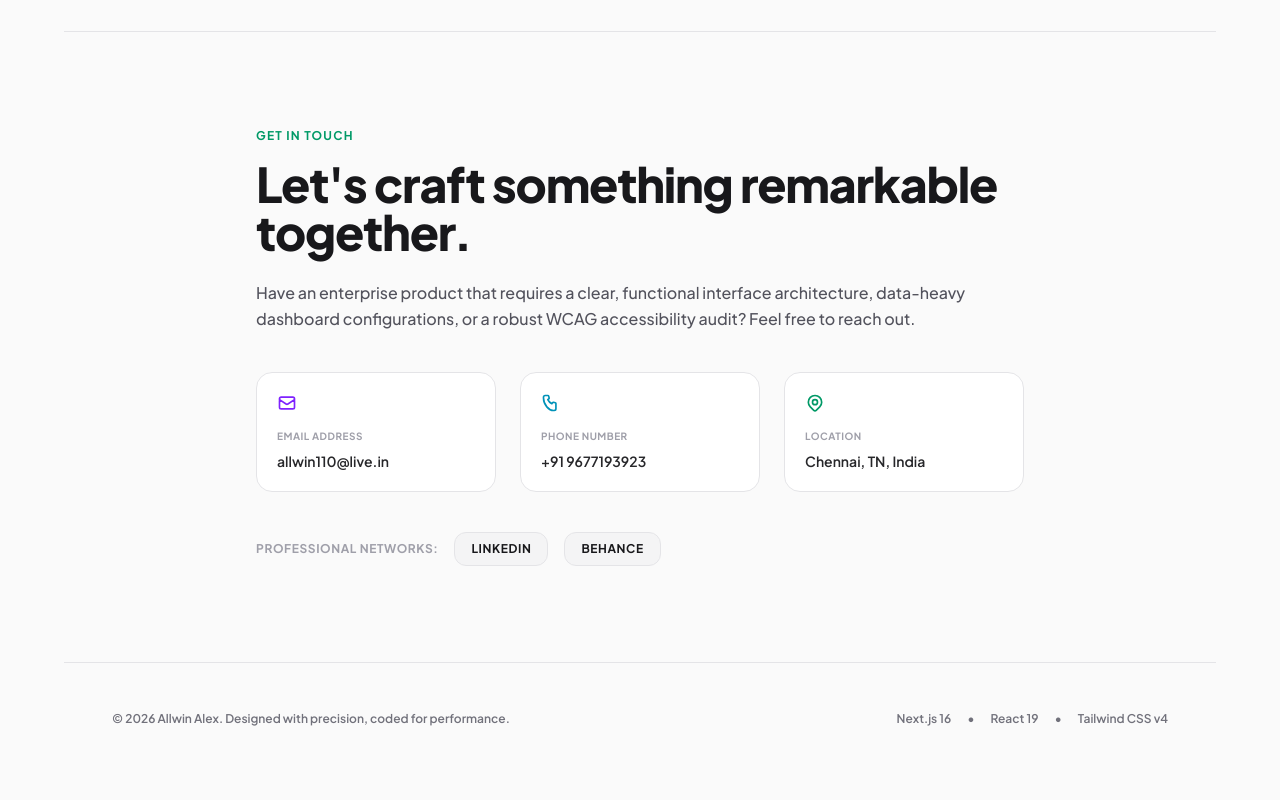
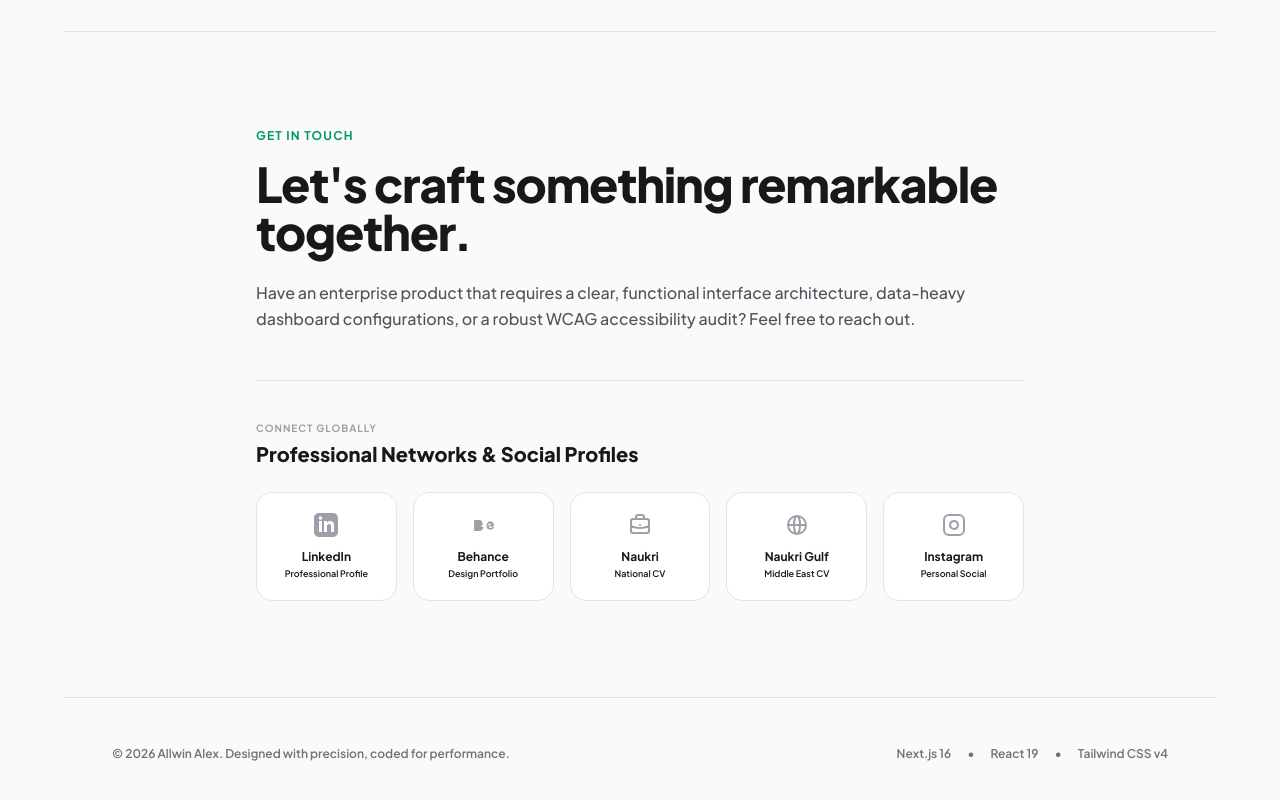
Before and after one commit to allwin110/allwin-portfolio, a Next.js app: page / in a window 1280 px wide. Shown: the part 4542-5342 px from the top of the page. Before the commit the page ends 5317 px from the top, so only its background shows below. Built offline with nearby package versions, Linux system fonts and the light colour scheme.

Commit message:
feat: initialize personal portfolio page with experience timeline and resume asset

```diff
--- a/app/page.tsx
+++ b/app/page.tsx
@@ -86,6 +86,33 @@ export default function Home() {
   const [theme, setTheme] = useState<'light' | 'dark'>('light');
   const [showScrollTop, setShowScrollTop] = useState(false);
   const [mounted, setMounted] = useState(false);
+
+  // States for protecting contact details
+  const [emailRevealed, setEmailRevealed] = useState(false);
+  const [phoneRevealed, setPhoneRevealed] = useState(false);
+  const [emailCopied, setEmailCopied] = useState(false);
+  const [phoneCopied, setPhoneCopied] = useState(false);
+
+  // Clipboard copy handlers
+  const handleCopyEmail = (e: React.MouseEvent) => {
+    e.stopPropagation();
+    e.preventDefault();
+    const emailParts = ["allwin110", "live.in"];
+    const fullEmail = emailParts.join("@");
+    navigator.clipboard.writeText(fullEmail);
+    setEmailCopied(true);
+    setTimeout(() => setEmailCopied(false), 2000);
+  };
+
+  const handleCopyPhone = (e: React.MouseEvent) => {
+    e.stopPropagation();
+    e.preventDefault();
+    const phoneParts = ["+91", "9677193923"];
+    const fullPhone = phoneParts.join("");
+    navigator.clipboard.writeText(fullPhone);
+    setPhoneCopied(true);
+    setTimeout(() => setPhoneCopied(false), 2000);
+  };
 
   // Profile picture rotation parameters
   const [profileIndex, setProfileIndex] = useState(0);
@@ -303,7 +330,8 @@ export default function Home() {
                 View Case Studies <span className="text-xs group-hover:translate-x-1 transition-transform duration-300">→</span>
               </a>
               <a
-                href="#contact"
+                href="/Allwin_Alex_Resume.pdf"
+                download="Allwin_Alex_Resume.pdf"
                 className="group inline-flex items-center justify-center px-6 py-3.5 bg-white hover:bg-zinc-50 dark:bg-zinc-900 dark:hover:bg-zinc-800 border border-zinc-200 dark:border-zinc-800 text-zinc-700 dark:text-zinc-200 font-bold rounded-full transition-all text-sm gap-2 shadow-sm cursor-pointer active:scale-[0.98]"
               >
                 Resume <span className="text-xs group-hover:translate-y-0.5 transition-transform duration-300">↓</span>
@@ -714,37 +742,98 @@ export default function Home() {
             </p>
           </div>
 
-          <div className="grid grid-cols-1 sm:grid-cols-3 gap-6 text-sm font-semibold">
-            <a href="mailto:allwin110@live.in" className="flex flex-col gap-2 p-5 bg-white dark:bg-zinc-900/40 border border-zinc-200 dark:border-zinc-800/60 rounded-2xl hover:border-violet-500/50 hover:shadow-lg dark:hover:shadow-violet-500/5 transition-all duration-300">
-              <svg className="w-5 h-5 text-violet-600 dark:text-violet-400" fill="none" viewBox="0 0 24 24" stroke="currentColor">
-                <path strokeLinecap="round" strokeLinejoin="round" strokeWidth={2} d="M3 8l7.89 5.26a2 2 0 002.22 0L21 8M5 19h14a2 2 0 002-2V7a2 2 0 00-2-2H5a2 2 0 00-2 2v10a2 2 0 002 2z" />
+
+
+          {/* Professional Networks & Socials Redesign */}
+          <div className="flex flex-col gap-6 border-t border-zinc-200 dark:border-zinc-850 pt-10 mt-2">
+            <div className="flex flex-col gap-1 text-center md:text-left">
+              <span className="text-[10px] font-bold text-zinc-400 dark:text-zinc-500 uppercase tracking-widest">Connect Globally</span>
+              <h3 className="text-xl font-extrabold text-zinc-955 dark:text-white">Professional Networks & Social Profiles</h3>
+            </div>
+
+            <div className="grid grid-cols-2 sm:grid-cols-3 md:grid-cols-5 gap-4">
+              {/* LinkedIn */}
+              <a
+                href="https://www.linkedin.com/in/allwin-alex91/"
+                target="_blank"
+                rel="noopener noreferrer"
+                className="group flex flex-col items-center justify-center p-5 bg-white dark:bg-zinc-900/30 border border-zinc-200 dark:border-zinc-800/60 rounded-2xl hover:border-blue-500 hover:shadow-lg dark:hover:shadow-blue-500/5 transition-all duration-300 text-center gap-3 cursor-pointer"
+              >
+                <svg className="w-6 h-6 text-zinc-400 group-hover:text-blue-500 dark:text-zinc-500 dark:group-hover:text-blue-400 transition-colors" fill="currentColor" viewBox="0 0 24 24">
+                  <path d="M19 0h-14c-2.761 0-5 2.239-5 5v14c0 2.761 2.239 5 5 5h14c2.762 0 5-2.239 5-5v-14c0-2.761-2.238-5-5-5zm-11 19h-3v-11h3v11zm-1.5-12.268c-.966 0-1.75-.779-1.75-1.75s.784-1.75 1.75-1.75 1.75.779 1.75 1.75-.784 1.75-1.75 1.75zm13.5 12.268h-3v-5.604c0-3.368-4-3.113-4 0v5.604h-3v-11h3v1.765c1.396-2.586 7-2.777 7 2.476v6.759z"/>
                 </svg>
-              <span className="text-[10px] font-bold text-zinc-400 dark:text-zinc-500 uppercase tracking-wider mt-2">Email Address</span>
-              <span className="text-zinc-800 dark:text-zinc-200 text-xs md:text-sm truncate">allwin110@live.in</span>
+                <div className="flex flex-col gap-0.5">
+                  <span className="text-xs font-bold text-zinc-850 dark:text-zinc-200">LinkedIn</span>
+                  <span className="text-[9px] text-zinc-450 dark:text-zinc-500 font-semibold group-hover:text-blue-500/70 transition-colors">Professional Profile</span>
+                </div>
               </a>
 
-            <a href="tel:+919677193923" className="flex flex-col gap-2 p-5 bg-white dark:bg-zinc-900/40 border border-zinc-200 dark:border-zinc-800/60 rounded-2xl hover:border-cyan-500/50 hover:shadow-lg dark:hover:shadow-cyan-500/5 transition-all duration-300">
-              <svg className="w-5 h-5 text-cyan-600 dark:text-cyan-400" fill="none" viewBox="0 0 24 24" stroke="currentColor">
-                <path strokeLinecap="round" strokeLinejoin="round" strokeWidth={2} d="M3 5a2 2 0 012-2h3.28a1 1 0 01.94.725l.548 2.2a1 1 0 01-.321.988l-1.305.98a10.582 10.582 0 004.872 4.872l.98-1.305a1 1 0 01.988-.321l2.2.548a1 1 0 01.725.94V19a2 2 0 01-2 2h-1C9.716 21 3 14.284 3 6V5z" />
+              {/* Behance */}
+              <a
+                href="https://www.behance.net/allwinalex"
+                target="_blank"
+                rel="noopener noreferrer"
+                className="group flex flex-col items-center justify-center p-5 bg-white dark:bg-zinc-900/30 border border-zinc-200 dark:border-zinc-800/60 rounded-2xl hover:border-blue-600 hover:shadow-lg dark:hover:shadow-blue-600/5 transition-all duration-300 text-center gap-3 cursor-pointer"
+              >
+                <svg className="w-6 h-6 text-zinc-400 group-hover:text-blue-600 dark:text-zinc-500 dark:group-hover:text-blue-500 transition-colors" fill="currentColor" viewBox="0 0 24 24">
+                  <path d="M22 13.555h-4.321c.074.886.756 1.492 1.83 1.492 1.055 0 1.637-.478 1.815-.99h1.796c-.347 1.576-1.895 2.698-3.642 2.698-2.613 0-4.048-1.785-4.048-4.148 0-2.484 1.562-4.167 3.901-4.167 2.378 0 3.791 1.635 3.669 4.148zM20.102 12.164c-.046-.867-.655-1.378-1.574-1.378-1.01 0-1.634.549-1.77 1.378h3.344zM11.021 10.135h-3.418v1.78h3.181c.883 0 1.401-.334 1.401-.902s-.518-.878-1.164-.878zm-3.418 3.513v2.091h3.486c.928 0 1.503-.393 1.503-1.025 0-.663-.615-1.066-1.574-1.066h-3.415zm9.467-5.068h3.93v1.17h-3.93v-1.17zm-6.049.52c0-1.365-1.002-2.1-2.909-2.1h-5.02v10.9h5.197c1.986 0 3.197-.847 3.197-2.31 0-1.144-.691-1.787-1.758-2.046 1.007-.272 1.293-.976 1.293-2.444z"/>
                 </svg>
-              <span className="text-[10px] font-bold text-zinc-400 dark:text-zinc-500 uppercase tracking-wider mt-2">Phone Number</span>
-              <span className="text-zinc-800 dark:text-zinc-200 text-xs md:text-sm">+91 9677193923</span>
+                <div className="flex flex-col gap-0.5">
+                  <span className="text-xs font-bold text-zinc-850 dark:text-zinc-200">Behance</span>
+                  <span className="text-[9px] text-zinc-450 dark:text-zinc-500 font-semibold group-hover:text-blue-600/70 transition-colors">Design Portfolio</span>
+                </div>
               </a>
 
-            <div className="flex flex-col gap-2 p-5 bg-white dark:bg-zinc-900/40 border border-zinc-200 dark:border-zinc-800/60 rounded-2xl">
-              <svg className="w-5 h-5 text-emerald-600 dark:text-emerald-400" fill="none" viewBox="0 0 24 24" stroke="currentColor">
-                <path strokeLinecap="round" strokeLinejoin="round" strokeWidth={2} d="M17.657 16.657L13.414 20.9a1.998 1.998 0 01-2.827 0l-4.244-4.243a8 8 0 1111.314 0z" />
-                <path strokeLinecap="round" strokeLinejoin="round" strokeWidth={2} d="M15 11a3 3 0 11-6 0 3 3 0 016 0z" />
+              {/* Naukri */}
+              <a
+                href="https://www.naukri.com/mnjuser/profile"
+                target="_blank"
+                rel="noopener noreferrer"
+                className="group flex flex-col items-center justify-center p-5 bg-white dark:bg-zinc-900/30 border border-zinc-200 dark:border-zinc-800/60 rounded-2xl hover:border-emerald-500 hover:shadow-lg dark:hover:shadow-emerald-500/5 transition-all duration-300 text-center gap-3 cursor-pointer"
+              >
+                <svg className="w-6 h-6 text-zinc-400 group-hover:text-emerald-500 dark:text-zinc-500 dark:group-hover:text-emerald-400 transition-colors" fill="none" viewBox="0 0 24 24" stroke="currentColor" strokeWidth={2}>
+                  <path strokeLinecap="round" strokeLinejoin="round" d="M21 13.255A23.931 23.931 0 0112 15c-3.183 0-6.22-.62-9-1.745M16 6V4a2 2 0 00-2-2h-4a2 2 0 00-2 2v2m4 6h.01M5 20h14a2 2 0 002-2V8a2 2 0 00-2-2H5a2 2 0 00-2 2v10a2 2 0 002 2z" />
                 </svg>
-              <span className="text-[10px] font-bold text-zinc-400 dark:text-zinc-500 uppercase tracking-wider mt-2">Location</span>
-              <span className="text-zinc-800 dark:text-zinc-200 text-xs md:text-sm">Chennai, TN, India</span>
+                <div className="flex flex-col gap-0.5">
+                  <span className="text-xs font-bold text-zinc-850 dark:text-zinc-200">Naukri</span>
+                  <span className="text-[9px] text-zinc-450 dark:text-zinc-500 font-semibold group-hover:text-emerald-500/70 transition-colors">National CV</span>
                 </div>
+              </a>
+
+              {/* Gulf Naukri */}
+              <a
+                href="https://www.naukrigulf.com/mnj/userProfile/myCV?source=gnbHeader"
+                target="_blank"
+                rel="noopener noreferrer"
+                className="group flex flex-col items-center justify-center p-5 bg-white dark:bg-zinc-900/30 border border-zinc-200 dark:border-zinc-800/60 rounded-2xl hover:border-cyan-500 hover:shadow-lg dark:hover:shadow-cyan-500/5 transition-all duration-300 text-center gap-3 cursor-pointer"
+              >
+                <svg className="w-6 h-6 text-zinc-400 group-hover:text-cyan-500 dark:text-zinc-500 dark:group-hover:text-cyan-400 transition-colors" fill="none" viewBox="0 0 24 24" stroke="currentColor" strokeWidth={2}>
+                  <path strokeLinecap="round" strokeLinejoin="round" d="M21 12a9 9 0 01-9 9m9-9a9 9 0 00-9-9m9 9H3m9 9a9 9 0 01-9-9m9 9c1.657 0 3-4.03 3-9s-1.343-9-3-9m0 18c-1.657 0-3-4.03-3-9s1.343-9 3-9m-9 9a9 9 0 019-9" />
+                </svg>
+                <div className="flex flex-col gap-0.5">
+                  <span className="text-xs font-bold text-zinc-850 dark:text-zinc-200">Naukri Gulf</span>
+                  <span className="text-[9px] text-zinc-450 dark:text-zinc-500 font-semibold group-hover:text-cyan-500/70 transition-colors">Middle East CV</span>
                 </div>
+              </a>
 
-          <div className="flex flex-wrap gap-4 items-center justify-center md:justify-start">
-            <span className="text-xs text-zinc-400 dark:text-zinc-555 font-bold uppercase tracking-wider">Professional Networks:</span>
-            <a href="https://linkedin.com/in/allwin" target="_blank" rel="noopener noreferrer" className="px-4 py-2 bg-zinc-100 hover:bg-zinc-200 dark:bg-zinc-800/50 dark:hover:bg-zinc-800 border border-zinc-200 dark:border-zinc-800 rounded-xl text-zinc-650 dark:text-zinc-300 hover:text-zinc-955 dark:hover:text-white transition-all text-xs font-bold uppercase tracking-wider">LinkedIn</a>
-            <a href="https://www.behance.net/allwinalex" target="_blank" rel="noopener noreferrer" className="px-4 py-2 bg-zinc-100 hover:bg-zinc-200 dark:bg-zinc-800/50 dark:hover:bg-zinc-800 border border-zinc-200 dark:border-zinc-800 rounded-xl text-zinc-650 dark:text-zinc-300 hover:text-zinc-955 dark:hover:text-white transition-all text-xs font-bold uppercase tracking-wider">Behance</a>
+              {/* Instagram */}
+              <a
+                href="https://www.instagram.com/myself_allwin/"
+                target="_blank"
+                rel="noopener noreferrer"
+                className="group flex flex-col items-center justify-center p-5 bg-white dark:bg-zinc-900/30 border border-zinc-200 dark:border-zinc-800/60 rounded-2xl hover:border-pink-500 hover:shadow-lg dark:hover:shadow-pink-500/5 transition-all duration-300 text-center gap-3 cursor-pointer"
+              >
+                <svg className="w-6 h-6 text-zinc-400 group-hover:text-pink-500 dark:text-zinc-500 dark:group-hover:text-pink-400 transition-colors" fill="none" viewBox="0 0 24 24" stroke="currentColor" strokeWidth={2}>
+                  <rect x="2" y="2" width="20" height="20" rx="5" ry="5"/>
+                  <path d="M16 11.37A4 4 0 1112.63 8 4 4 0 0116 11.37z"/>
+                  <line x1="17.5" y1="6.5" x2="17.51" y2="6.5"/>
+                </svg>
+                <div className="flex flex-col gap-0.5">
+                  <span className="text-xs font-bold text-zinc-850 dark:text-zinc-200">Instagram</span>
+                  <span className="text-[9px] text-zinc-450 dark:text-zinc-500 font-semibold group-hover:text-pink-500/70 transition-colors">Personal Social</span>
+                </div>
+              </a>
+            </div>
           </div>
         </div>
       </section>
```
Also changed, not shown: 1 other file (tests, documents, lock files or other folders). Lines whose indentation alone changed are shown as unchanged.
